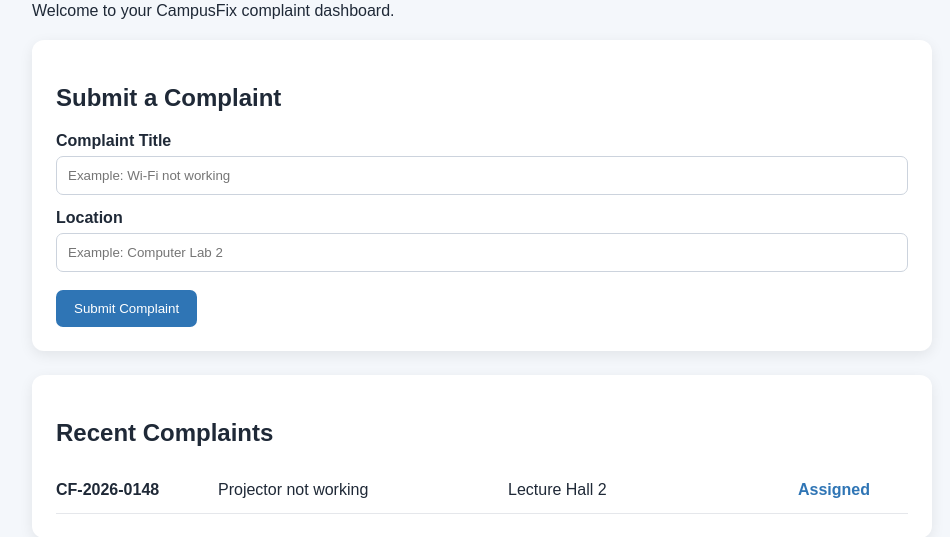
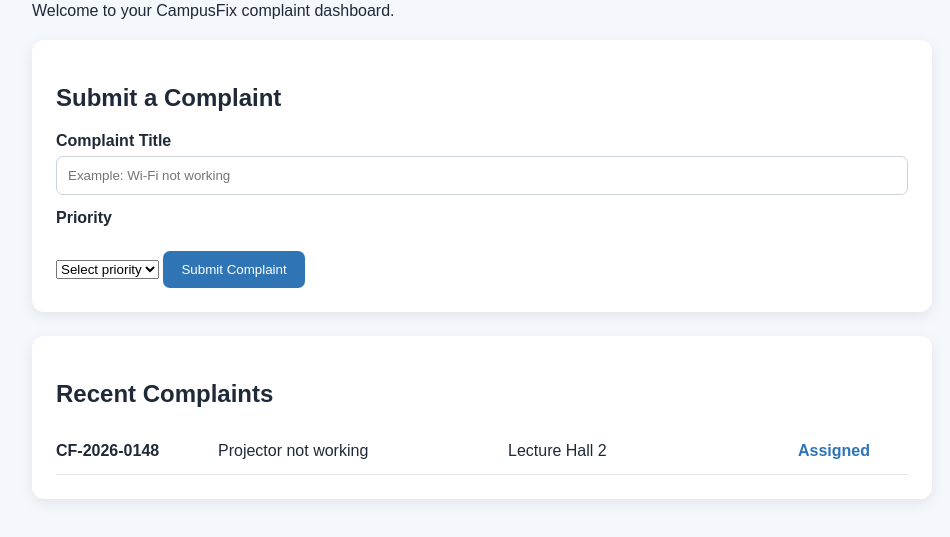
Before and after one commit to Saad0508/CampusFix, a Flask app: page /dashboard in a window 1280 px wide. Shown: the part 193-730 px from the top of the page, without its empty margins (158-1108 px from the left). Run offline with Flask 3, Linux system fonts and the light colour scheme; the visitor is signed in with stand-in values (Sample User, id 1).

Commit message:
Add complaint priority field

```diff
--- a/app.py
+++ b/app.py
@@ -46,6 +46,7 @@ def add_complaint():
 
     title = request.form.get("title", "").strip()
     location = request.form.get("location", "").strip()
+    priority = request.form.get("priority", "").strip()
 
     if title and location:
         complaint_id = f"CF-2026-{len(complaints) + 149:04d}"
--- a/templates/index.html
+++ b/templates/index.html
@@ -29,9 +29,13 @@
                 <input id="title" name="title" type="text"
                        placeholder="Example: Wi-Fi not working" required>
 
-                <label for="location">Location</label>
-                <input id="location" name="location" type="text"
-                       placeholder="Example: Computer Lab 2" required>
+                <label for="priority">Priority</label>
+<select id="priority" name="priority" required>
+    <option value="">Select priority</option>
+    <option value="Low">Low</option>
+    <option value="Medium">Medium</option>
+    <option value="High">High</option>
+</select>
 
                 <button type="submit">Submit Complaint</button>
             </form>
```
